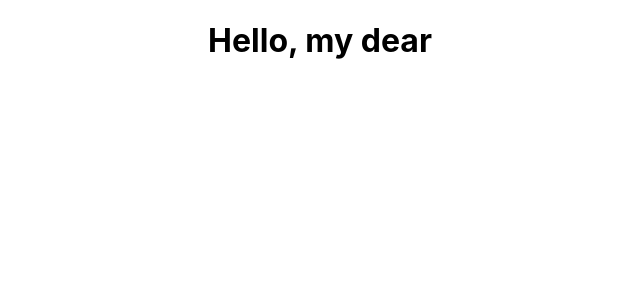
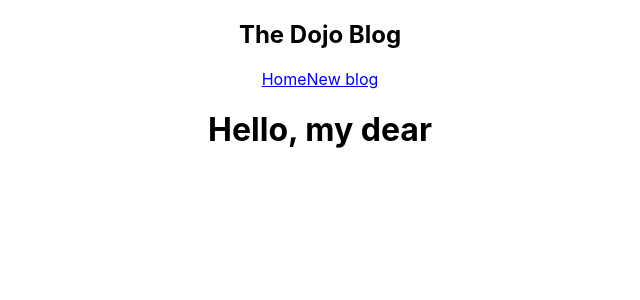
Before and after one commit to jsenger/dojo-blog, a React (Create React App) app: page / in a window 1280 px wide. Shown: the top 300 px of the page, without its empty margins (320-960 px from the left). Built offline with nearby package versions, Linux system fonts and the light colour scheme.

Commit message:
Create Navbar component

```diff
--- a/src/App.js
+++ b/src/App.js
@@ -1,10 +1,12 @@
 import './App.css';
+import Navbar from './Navbar';
 
 function App() {
   const title = 'Hello, my dear';
 
   return (
     <div className="App">
+      <Navbar />
       <div className="content">
         <h1>{ title }</h1>
       </div>
--- /dev/null
+++ b/src/Navbar.js
@@ -0,0 +1,13 @@
+const Navbar = () => {
+  return (
+    <nav className="navbar">
+      <h1>The Dojo Blog</h1>
+      <div className="links">
+        <a href="/">Home</a>
+        <a href="/create">New blog</a>
+      </div>
+    </nav>
+  );
+};
+
+export default Navbar;
```
